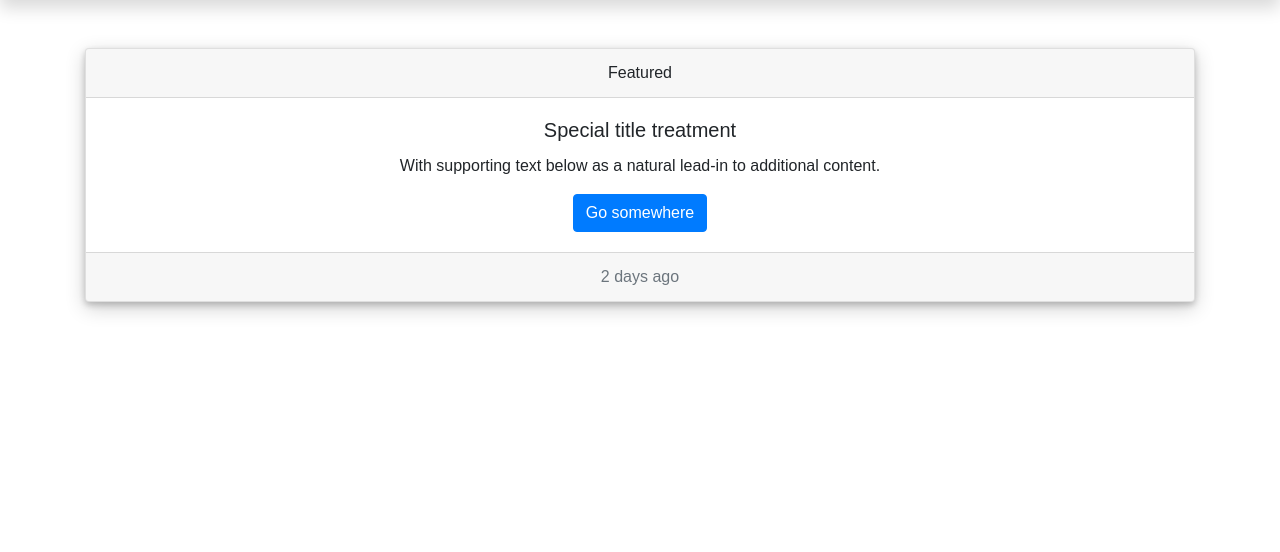
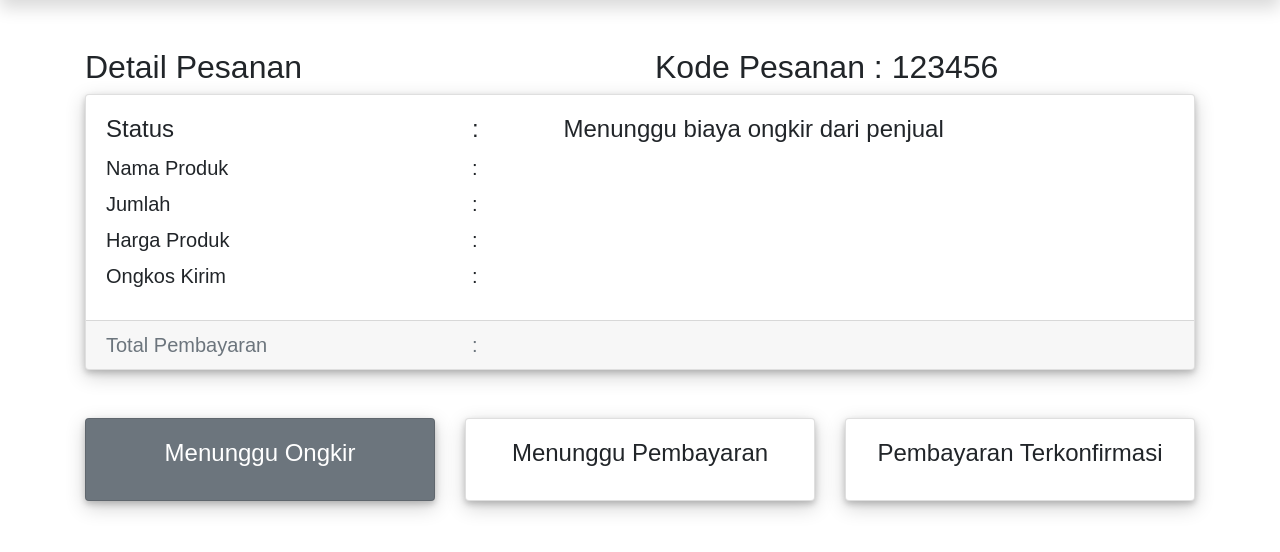
Before and after one commit to fadhfaiz/kmikaktusdua, a CodeIgniter app: page /kmikaktusdua/adminpage/detail_verification in a window 1280 px wide. Shown: the part 72-624 px from the top of the page. Run offline with CodeIgniter, Linux system fonts and the light colour scheme; some libraries are stand-ins or nearby versions; some web fonts are replaced.

Commit message:
pembayaran

```diff
--- a/application/views/adminpage/detail_verification.php
+++ b/application/views/adminpage/detail_verification.php
@@ -1,17 +1,72 @@
 <br><br>
 <div class="container">
-<div class="card text-center">
-  <div class="card-header">
-    Featured
+<div class="row">
+  <div class="col"><h2>Detail Pesanan</h2></div>
+  <div class="col"><h2>Kode Pesanan : 123456</h2></div>
+</div>
+<div class="card text-left">
+
+  <div class="card-body">
+  <div class="row">
+    <div class="col-4"><h4 class="card-title">Status</h4></div>
+    <div class="col-1"><h4 class="card-title">:</h4></div>
+    <div class="col"><h4 class="card-title">Menunggu biaya ongkir dari penjual</h4></div>
   </div>
-  <div class="card-body">
-    <h5 class="card-title">Special title treatment</h5>
-    <p class="card-text">With supporting text below as a natural lead-in to additional content.</p>
-    <a href="#" class="btn btn-primary">Go somewhere</a>
+  <div class="row">
+    <div class="col-4"><h5 class="card-title">Nama Produk</h5></div>
+    <div class="col-1"><h5 class="card-title">:</h5></div>
+    <div class="col"><h5 class="card-title"></h5></div>
+  </div>
+  <div class="row">
+    <div class="col-4"><h5 class="card-title">Jumlah</h5></div>
+    <div class="col-1"><h5 class="card-title">:</h5></div>
+    <div class="col"><h5 class="card-title"></h5></div>
+  </div>
+  <div class="row">
+    <div class="col-4"><h5 class="card-title">Harga Produk</h5></div>
+    <div class="col-1"><h5 class="card-title">:</h5></div>
+    <div class="col"><h5 class="card-title"></h5></div>
+  </div>
+  <div class="row">
+    <div class="col-4"><h5 class="card-title">Ongkos Kirim</h5></div>
+    <div class="col-1"><h5 class="card-title">:</h5></div>
+    <div class="col"><h5 class="card-title"></h5></div>
+  </div>
+
   </div>
   <div class="card-footer text-muted">
-    2 days ago
+  <div class="row">
+    <div class="col-4"><h5 class="card-text">Total Pembayaran</h5></div>
+    <div class="col-1"><h5 class="card-text">:</h5></div>
+    <div class="col"><h5 class="card-text"></h5></div>
+  </div>
+
   </div>
 </div>
-
 </div>
+<br><br>
+<div class="container">
+  <div class="row">
+    <div class="col">
+      <div class="card text-white bg-secondary mb-3" ><a href="<?php echo base_url(); ?>article/artikel" style="color:white; text-decoration: none;">
+        <div class="card-body text-center">
+         <h4 class="card-title">Menunggu Ongkir</h4>
+       </div></a>
+     </div>
+    </div>
+    <div class="col">
+      <div class="card boder-secondary mb-3" >
+        <div class="card-body text-center">
+         <h4 class="card-title">Menunggu Pembayaran</h4>
+       </div>
+     </div>
+    </div>
+    <div class="col">
+      <div class="card boder-secondary mb-3" >
+        <div class="card-body text-center">
+         <h4 class="card-title">Pembayaran Terkonfirmasi</h4>
+       </div>
+     </div>
+    </div>
+    </div>
+</div>
--- a/assets/css/style.css
+++ b/assets/css/style.css
@@ -72,6 +72,9 @@
 	height: 300px;
 
 }
+#batas{
+	margin-bottom: 2px;
+}
 #card-article-text{
 	text-transform: uppercase;
 	position: absolute;
```
Also changed, not shown: application/views/pembelian/status_kirim.php (+71 -2 lines).
